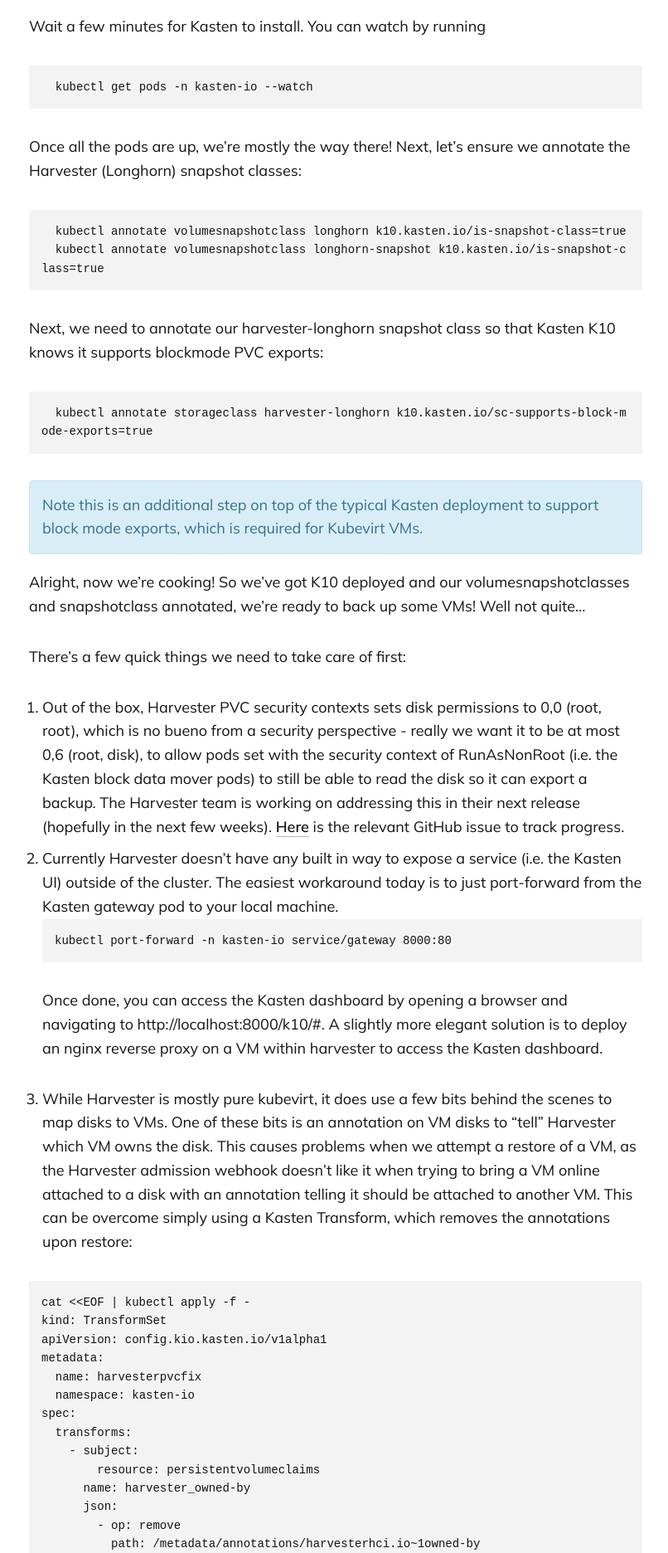
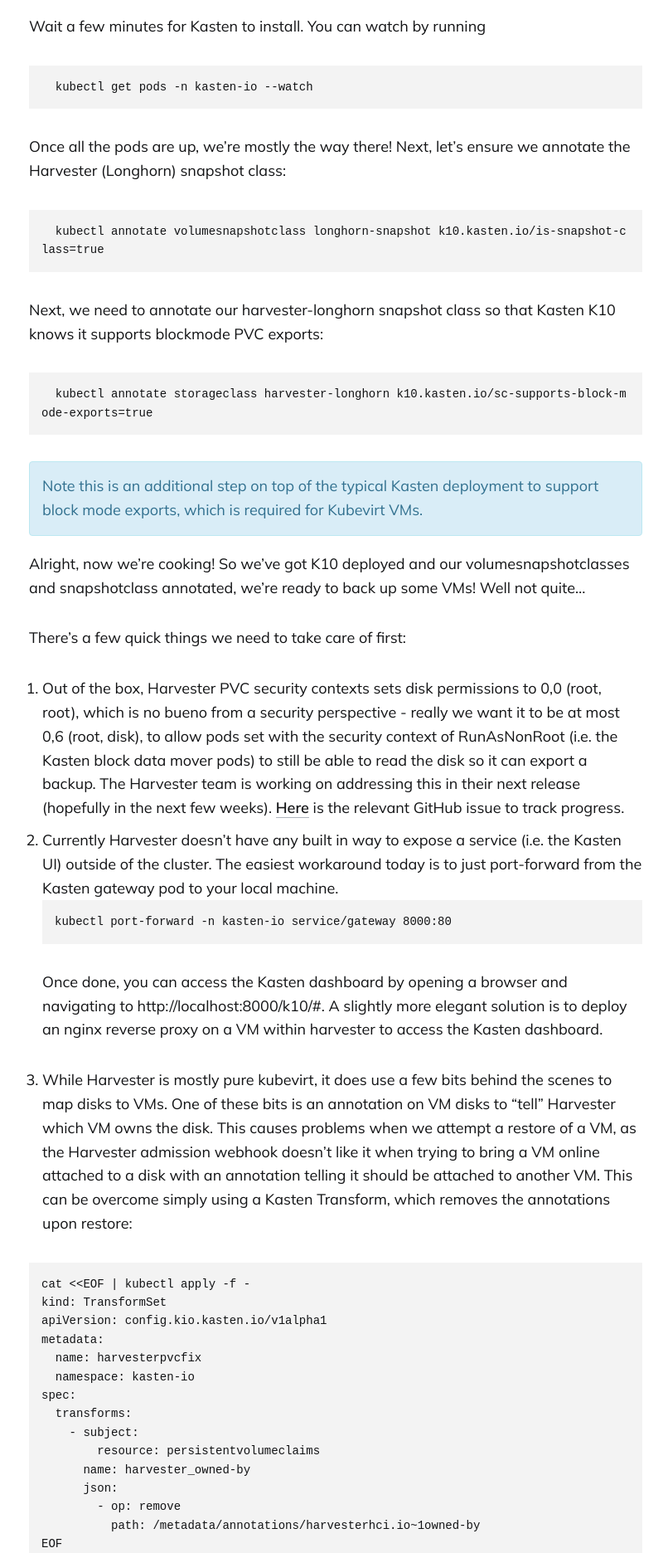
Before and after one commit to newellbrandon/kastendevhub.github.io, a Jekyll site: the page built from _posts/2024-03-21-harvester.md, in a window 1280 px wide. Shown: the part 4405-6277 px from the top of the page at 83% size, without its empty margins (235-1041 px from the left). Built offline with Jekyll 4.4.1, drawn with Linux system fonts in a browser that asks for light colours; comment, search, counter and statistics services are not loaded.

Commit message:
Modified blog post to remove the line of adding the K10 annotation to both snapshot classes - it should only be added to longhorn-snapshot

````diff
--- a/_posts/2024-03-21-harvester.md
+++ b/_posts/2024-03-21-harvester.md
@@ -68,9 +68,8 @@ Wait a few minutes for Kasten to install. You can watch by running
   kubectl get pods -n kasten-io --watch
   ```
 
-Once all the pods are up, we're mostly the way there!  Next, let's ensure we annotate the Harvester (Longhorn) snapshot classes:
+Once all the pods are up, we're mostly the way there!  Next, let's ensure we annotate the Harvester (Longhorn) snapshot class:
   ```
-  kubectl annotate volumesnapshotclass longhorn k10.kasten.io/is-snapshot-class=true
   kubectl annotate volumesnapshotclass longhorn-snapshot k10.kasten.io/is-snapshot-class=true
   ```
 Next, we need to annotate our harvester-longhorn snapshot class so that Kasten K10 knows it supports blockmode PVC exports:
````
